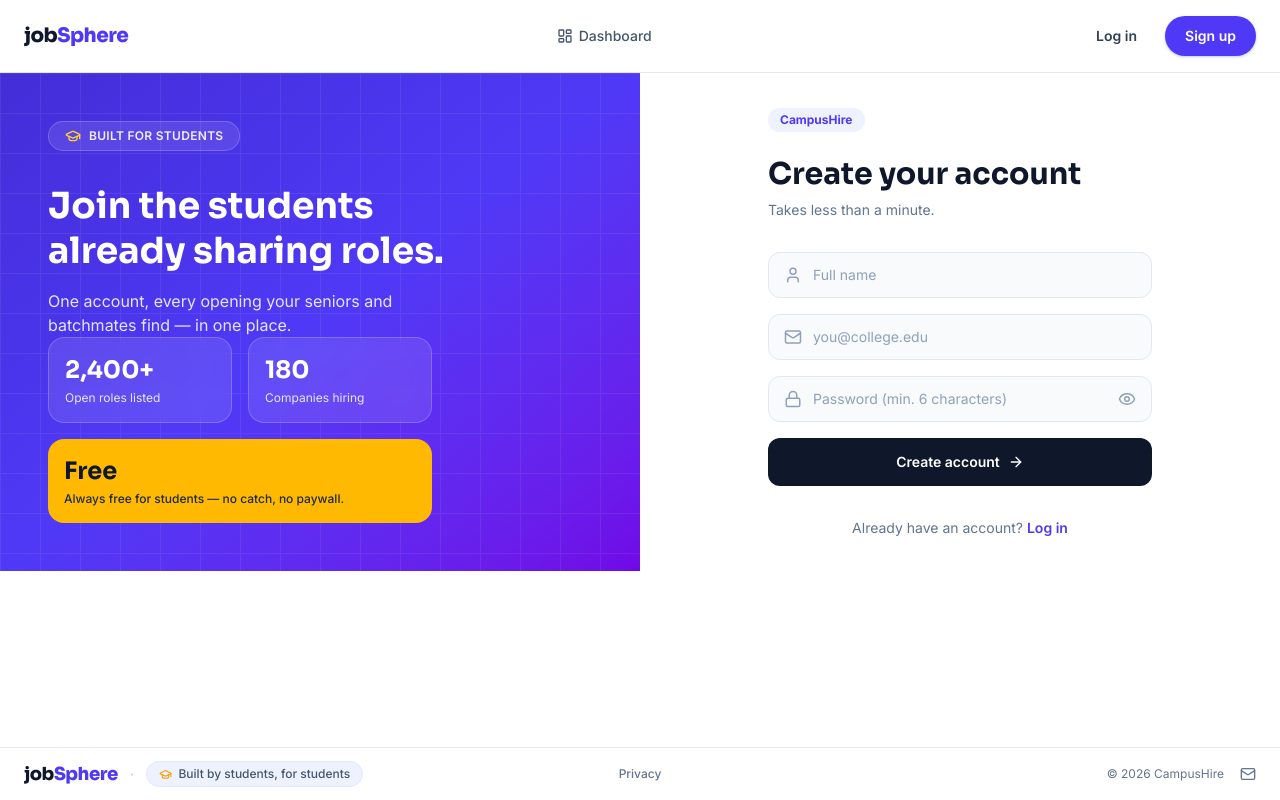
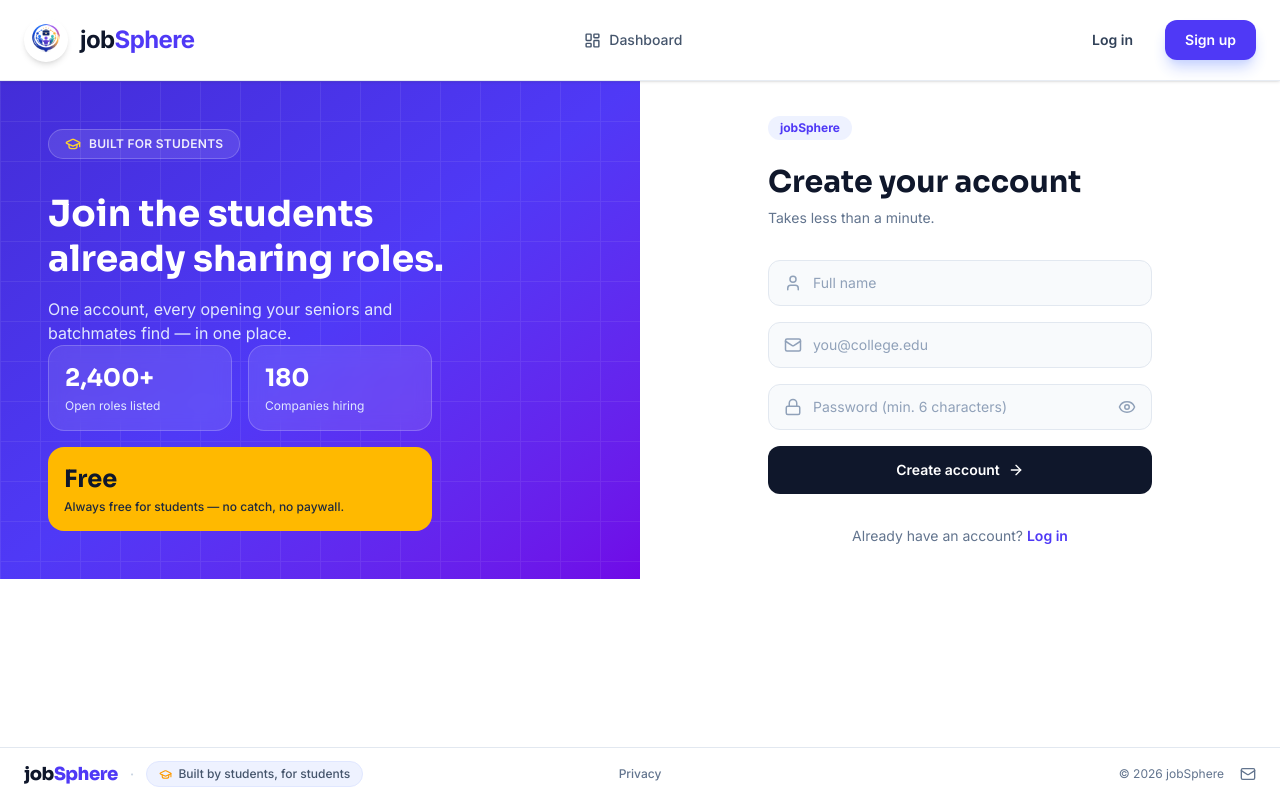
Before and after one commit to durgesh-5699/JobSphere, a React (Vite) app in the folder frontend/: page /register in a window 1280 px wide. Built offline with nearby package versions, Linux system fonts and the light colour scheme; no server answers.

Commit message:
improved navbar design

```diff
--- a/frontend/index.html
+++ b/frontend/index.html
@@ -2,7 +2,7 @@
 <html lang="en">
   <head>
     <meta charset="UTF-8" />
-    <link rel="icon" type="image/svg+xml" href="/favicon.svg" />
+    <link rel="icon" type="image/svg+xml" href="/Logo.png" />
     <meta name="viewport" content="width=device-width, initial-scale=1.0" />
     <title>jobSphere</title>
   </head>
--- a/frontend/src/components/footer.tsx
+++ b/frontend/src/components/footer.tsx
@@ -41,10 +41,10 @@ export default function Footer(){
 
           {/* Right */}
           <div className="flex items-center justify-center md:justify-end gap-4">
-            <p className="text-xs text-slate-500">© {year} CampusHire</p>
+            <p className="text-xs text-slate-500">© {year} jobSphere</p>
 
             <a
-              href="mailto:hello@campushire.com"
+              href="mailto:hello@jobSphere.com"
               aria-label="Email"
               className="text-slate-500 hover:text-slate-900 transition-colors"
             >
--- a/frontend/src/components/navbar.tsx
+++ b/frontend/src/components/navbar.tsx
@@ -1,5 +1,5 @@
 import { useState, useRef, useEffect } from "react";
-import { Link } from "react-router-dom";
+import { Link, useLocation, } from "react-router-dom";
 import {
   LayoutDashboard,
   Briefcase,
@@ -22,6 +22,14 @@ export default function Navbar(){
   const closeMobileMenu = () => setMobileMenuOpen(false);
   const closeUserMenu = () => setUserMenuOpen(false);
 
+  const location = useLocation();
+  const navItemClass = (path: string) =>
+  `flex items-center gap-2 px-3 py-2 rounded-xl text-sm font-medium transition-all duration-200 ${
+    location.pathname === path
+      ? "bg-indigo-50 text-indigo-600 font-semibold"
+      : "text-slate-600 hover:text-slate-900 hover:bg-slate-100"
+  }`;
+
   useEffect(()=>{
     const handleClickOutside=(e: MouseEvent)=>{
       if (userMenuRef.current && !userMenuRef.current.contains(e.target as Node)) {
@@ -33,32 +41,41 @@ export default function Navbar(){
   }, []);
 
   return (
-    <nav className="bg-white border-b border-slate-200 relative">
-      <div className="max-w-7xl mx-auto px-6 py-4 flex justify-between items-center">
+      <nav className="sticky top-0 z-50 backdrop-blur-xl bg-white/80 border-b border-slate-200/80 shadow-sm">      <div className="max-w-7xl mx-auto h-20 px-6 flex items-center justify-between">
         <Link
           to="/"
-          className="font-display font-extrabold text-xl tracking-tight"
           onClick={closeMobileMenu}
+          className="group flex items-center gap-3 transition-all duration-300"
         >
-          <span className="text-slate-900">job</span>
-          <span className="text-indigo-600">Sphere</span>
+          <img
+            src="/Logo.png"
+            alt="JobSphere"
+            className="w-11 h-11 rounded-full object-cover shadow-md transition-all duration-300 group-hover:scale-105 group-hover:rotate-6"
+          />
+
+          <div className="leading-tight">
+            <h1 className="font-black text-2xl tracking-tight transition-colors">
+              <span className="text-slate-900">job</span>
+              <span className="text-indigo-600">Sphere</span>
+            </h1>
+          </div>
         </Link>
 
-        <div className="hidden md:flex items-center gap-8">
+        <div className="hidden md:flex items-center gap-2">
           <Link
             to="/"
-            className="flex items-center gap-1.5 text-sm font-medium text-slate-600 hover:text-slate-900 transition-colors"
+            className={navItemClass("/")}
           >
-            <LayoutDashboard size={16} />
+            <LayoutDashboard size={17} />
             Dashboard
           </Link>
 
           {user && (
             <Link
               to="/post-job"
-              className="flex items-center gap-1.5 text-sm font-medium text-slate-600 hover:text-slate-900 transition-colors"
+              className={navItemClass("/post-job")}
             >
-              <Briefcase size={16} />
+              <Briefcase size={17} />
               Post a Job
             </Link>
           )}
@@ -69,7 +86,7 @@ export default function Navbar(){
             <div className="relative" ref={userMenuRef}>
               <button
                 onClick={() => setUserMenuOpen(!userMenuOpen)}
-                className="flex items-center gap-2 pl-2 pr-3 py-1.5 rounded-full bg-slate-50 hover:bg-slate-100 border border-slate-200 transition-colors"
+                className="flex items-center gap-2 pl-2 pr-3 py-2 rounded-full bg-white border border-slate-200 shadow-sm hover:shadow-md hover:bg-slate-50 transition-all duration-300 cursor-pointer"
               >
                 <div className="w-7 h-7 rounded-full bg-indigo-600 text-white flex items-center justify-center text-xs font-bold">
                   {user.name.charAt(0).toUpperCase()}
@@ -83,24 +100,21 @@ export default function Navbar(){
                   <Link
                     to="/profile"
                     onClick={closeUserMenu}
-                    className="flex items-center gap-2.5 px-4 py-2.5 text-sm font-medium text-slate-700 hover:bg-slate-50 transition-colors"
-                  >
+                    className={`flex items-center gap-2.5 px-4 py-2.5 rounded-lg mx-2 text-sm font-medium transition-all ${location.pathname === "/profile"? "bg-indigo-50 text-indigo-600": "text-slate-700 hover:bg-slate-50"}`}                  >
                     <UserCircle size={16} className="text-slate-400" />
                     My Profile
                   </Link>
                   <Link
                     to="/my-jobs"
                     onClick={closeUserMenu}
-                    className="flex items-center gap-2.5 px-4 py-2.5 text-sm font-medium text-slate-700 hover:bg-slate-50 transition-colors"
-                  >
+                    className={`flex items-center gap-2.5 px-4 py-2.5 rounded-lg mx-2 text-sm font-medium transition-all ${location.pathname === "/my-jobs"? "bg-indigo-50 text-indigo-600": "text-slate-700 hover:bg-slate-50"}`}>
                     <Briefcase size={16} className="text-slate-400" />
                     My Jobs
                   </Link>
                   <Link
                     to="/applied-jobs"
                     onClick={closeUserMenu}
-                    className="flex items-center gap-2.5 px-4 py-2.5 text-sm font-medium text-slate-700 hover:bg-slate-50 transition-colors"
-                  >
+                    className={`flex items-center gap-2.5 px-4 py-2.5 rounded-lg mx-2 text-sm font-medium transition-all ${location.pathname === "/applied-jobs"? "bg-indigo-50 text-indigo-600": "text-slate-700 hover:bg-slate-50"}`}>
                     <Send size={16} className="text-slate-400" />
                     Applied Jobs
                   </Link>
@@ -124,13 +138,13 @@ export default function Navbar(){
             <>
               <Link
                 to="/login"
-                className="text-sm font-semibold text-slate-700 hover:text-slate-900 px-4 py-2 transition-colors"
+                className="px-5 py-2.5 rounded-xl text-sm font-semibold text-slate-700 hover:bg-slate-100 transition-all"
               >
                 Log in
               </Link>
               <Link
                 to="/register"
-                className="text-sm font-semibold text-white bg-indigo-600 hover:bg-indigo-700 px-5 py-2.5 rounded-full transition-colors shadow-sm shadow-indigo-200"
+                className="px-5 py-2.5 rounded-xl bg-indigo-600 text-white text-sm font-semibold shadow-lg shadow-indigo-200 hover:bg-indigo-700 hover:scale-105 transition-all duration-300"
               >
                 Sign up
               </Link>
--- a/frontend/src/pages/Profile.tsx
+++ b/frontend/src/pages/Profile.tsx
@@ -252,7 +252,7 @@ export default function ProfilePage(){
     <div className="bg-slate-50 min-h-[calc(100vh-73px)]">
       <div className="max-w-3xl mx-auto px-6 py-10">
         <span className="inline-block text-xs font-bold text-indigo-600 bg-indigo-50 px-3 py-1 rounded-full mb-4">
-          CampusHire
+          jobSphere
         </span>
 
         {error && (
--- a/frontend/src/pages/Register.tsx
+++ b/frontend/src/pages/Register.tsx
@@ -83,7 +83,7 @@ export default function Register(){
       <div className="flex items-center justify-center px-6 py-8">
         <div className="w-full max-w-sm">
           <span className="inline-block text-xs font-bold text-indigo-600 bg-indigo-50 px-3 py-1 rounded-full mb-6">
-            CampusHire
+            jobSphere
           </span>
 
           <h2 className="font-display text-3xl font-bold text-slate-900 mb-2">
```
Also changed, not shown: frontend/public/Logo.png (added).
